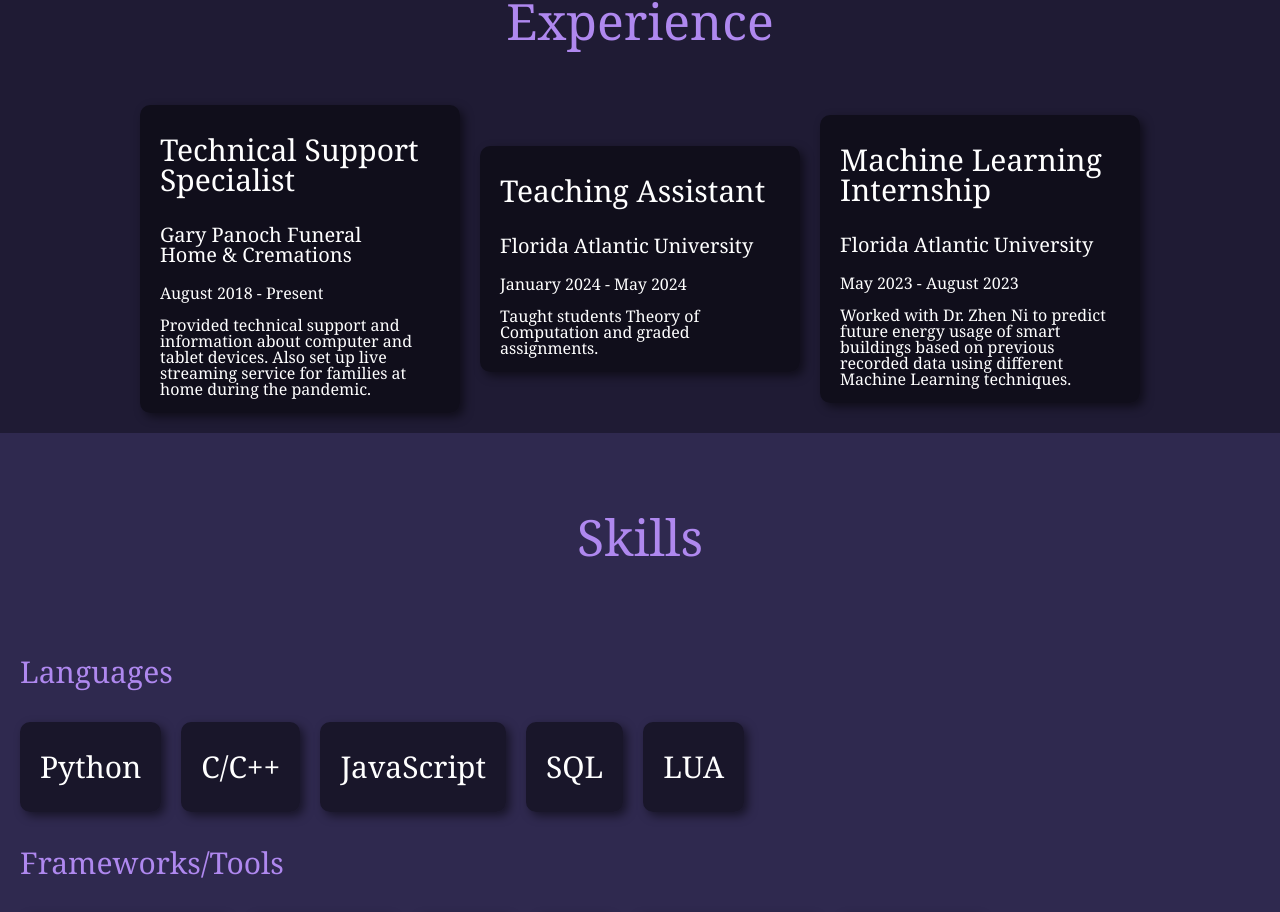
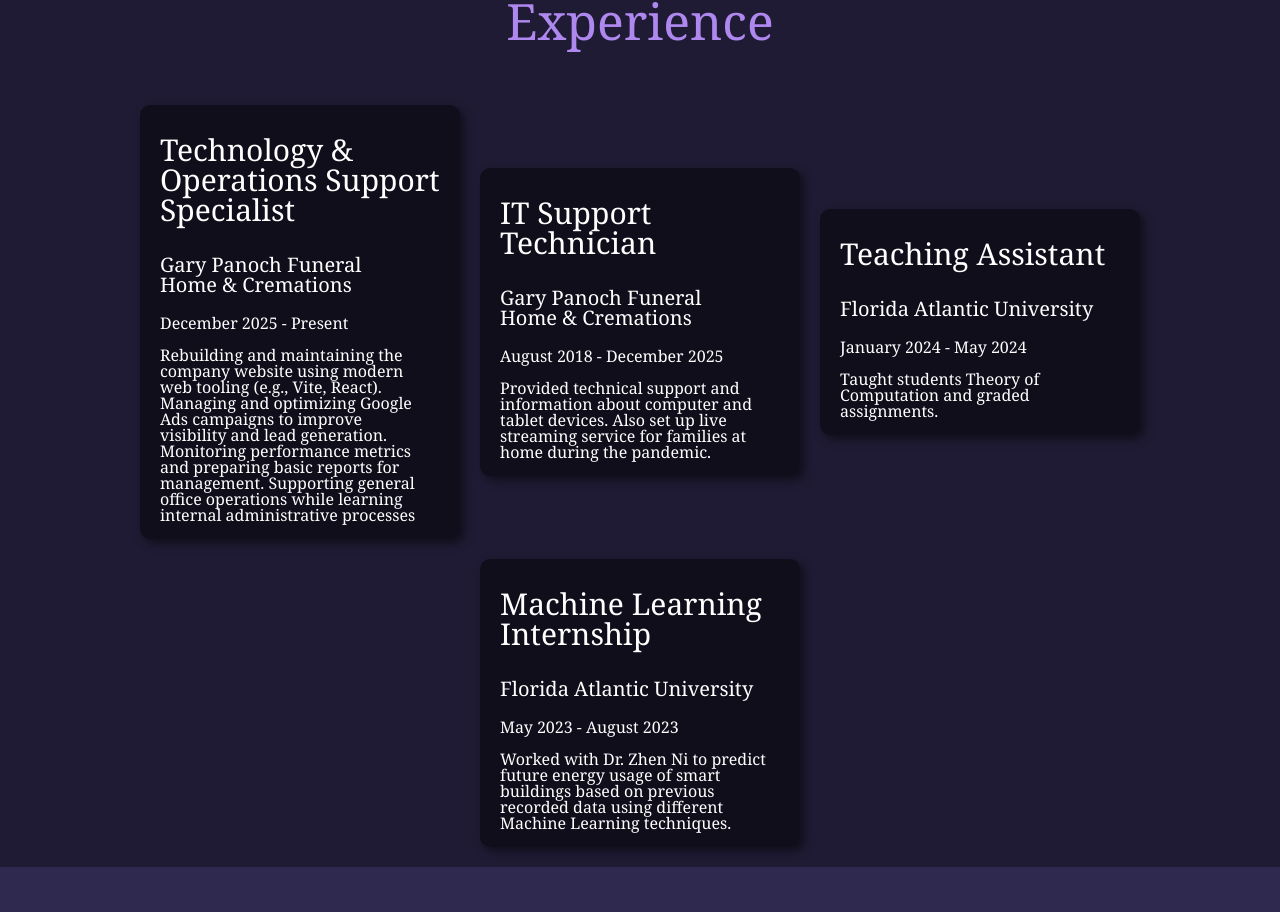
Before and after one commit to calebpanoch/personal-website, a Vue app: page / in a window 1280 px wide. Shown: the part 1514-2426 px from the top of the page. Built offline with nearby package versions, Linux system fonts and the light colour scheme.

Commit message:
Add work experience card
Updated previous work experience title

```diff
--- a/src/App.vue
+++ b/src/App.vue
@@ -74,9 +74,15 @@
     <p v-motion-slide-visible-once-bottom id="label">Experience</p>
     <div class="box-container">
       <div v-motion-slide-visible-once-left class="box">
-        <p class="title">Technical Support Specialist</p>
+        <p class="title">Technology & Operations Support Specialist </p>
         <p class="major">Gary Panoch Funeral Home & Cremations</p>
-        <p class="date">August 2018 - Present</p>
+        <p class="date">December 2025 - Present</p>
+        <p class="description">Rebuilding and maintaining the company website using modern web tooling (e.g., Vite, React). Managing and optimizing Google Ads campaigns to improve visibility and lead generation. Monitoring performance metrics and preparing basic reports for management. Supporting general office operations while learning internal administrative processes</p>
+      </div>
+      <div v-motion-slide-visible-once-left class="box">
+        <p class="title">IT Support Technician</p>
+        <p class="major">Gary Panoch Funeral Home & Cremations</p>
+        <p class="date">August 2018 - December 2025</p>
         <p class="description">Provided technical support and information about computer and tablet devices. Also set up live streaming service for families at home during the pandemic.</p>
       </div>
       <div v-motion-slide-visible-once-bottom class="box">
```
